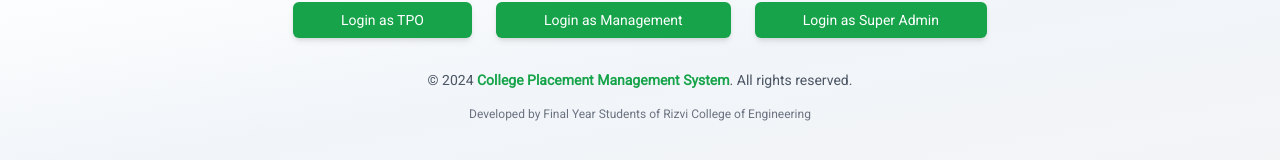
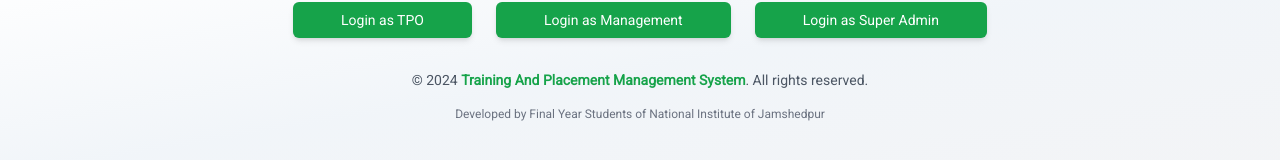
Before and after one commit to WhileAdarsh/TPMS, a React (Vite) app in the folder frontend/: page / in a window 1280 px wide. Shown: the part 2003-2163 px from the top of the page. Built offline with nearby package versions, Linux system fonts and the light colour scheme; a web font is replaced by a local one.

Commit message:
Update footer text to reflect correct institution and system name

```diff
--- a/frontend/src/components/LandingPages/LandFooter.jsx
+++ b/frontend/src/components/LandingPages/LandFooter.jsx
@@ -28,8 +28,8 @@ function LandFooter() {
 
         {/* Footer Text */}
         <div className="text-center text-sm text-gray-600">
-          <p>© 2024 <span className="text-green-600 font-semibold">College Placement Management System</span>. All rights reserved.</p>
-          <p className="mt-1 text-xs text-gray-500">Developed by Final Year Students of Rizvi College of Engineering</p>
+          <p>© 2024 <span className="text-green-600 font-semibold">Training And Placement Management System</span>. All rights reserved.</p>
+          <p className="mt-1 text-xs text-gray-500">Developed by Final Year Students of National Institute of Jamshedpur</p>
         </div>
       </div>
     </footer>
```
